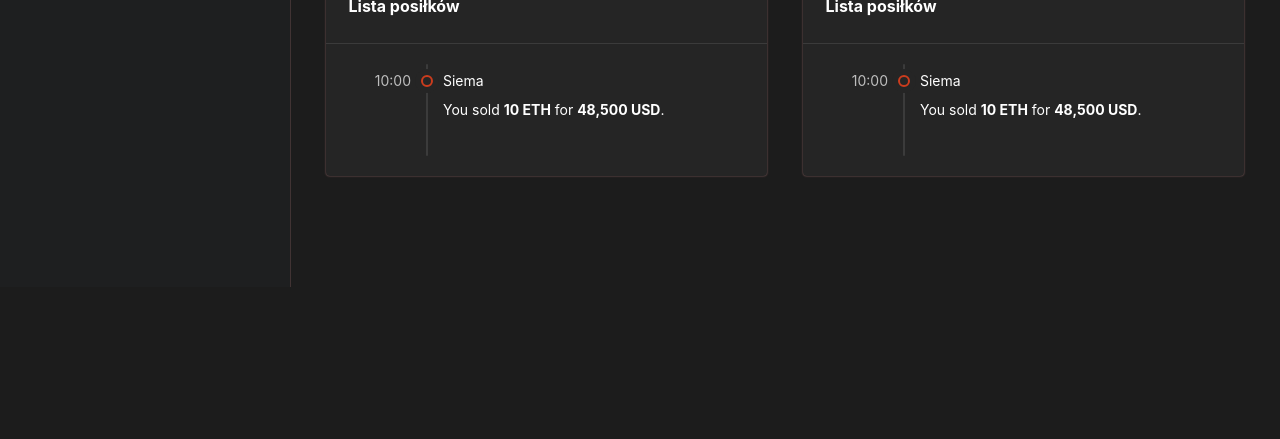
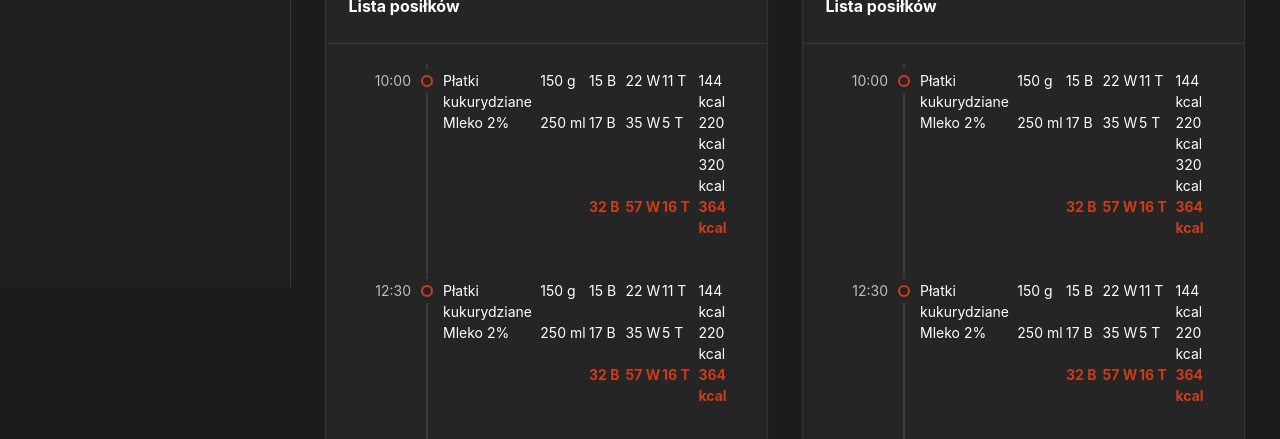
Before and after one commit to tomekrychtyk/dabelo-client, a React (Vite) app: page /diet/diary in a window 1280 px wide. Shown: the part 513-952 px from the top of the page. Before the commit the page ends 800 px from the top, so only its background shows below. Built offline with nearby package versions, Linux system fonts and the light colour scheme; no server answers.

Commit message:
Placeholder for nutritients values

```diff
--- a/src/features/diet/diary/MealList.tsx
+++ b/src/features/diet/diary/MealList.tsx
@@ -3,6 +3,7 @@ import {
   Box,
   Typography,
   Divider,
+  Grid,
   useTheme,
   styled
 } from '@mui/material';
@@ -80,16 +81,195 @@ const MealList = () => {
                 pb: 4
               }}
             >
-              <Typography>Siema</Typography>
-              <Typography
+              <Grid container>
+                <Grid item xs={4}>
+                  <Typography>Płatki kukurydziane</Typography>
+                </Grid>
+                <Grid item xs={2}>
+                  150 g
+                </Grid>
+                <Grid item xs={6}>
+                  <Grid container>
+                    <Grid item xs={3}>
+                      15 B
+                    </Grid>
+                    <Grid item xs={3}>
+                      22 W
+                    </Grid>
+                    <Grid item xs={3}>
+                      11 T
+                    </Grid>
+                    <Grid item xs={3}>
+                      144 kcal
+                    </Grid>
+                  </Grid>
+                </Grid>
+              </Grid>
+              <Grid container>
+                <Grid item xs={4}>
+                  <Typography>Mleko 2%</Typography>
+                </Grid>
+                <Grid item xs={2}>
+                  250 ml
+                </Grid>
+                <Grid item xs={6}>
+                  <Grid container>
+                    <Grid item xs={3}>
+                      17 B
+                    </Grid>
+                    <Grid item xs={3}>
+                      35 W
+                    </Grid>
+                    <Grid item xs={3}>
+                      5 T
+                    </Grid>
+                    <Grid item xs={3}>
+                      220 kcal 320 kcal
+                    </Grid>
+                  </Grid>
+                </Grid>
+              </Grid>
+              <Grid container>
+                <Grid item xs={4} />
+                <Grid item xs={2} />
+                <Grid item xs={6}>
+                  <Grid container sx={{ fontWeight: 700 }}>
+                    <Grid item xs={3}>
+                      <Typography sx={{ fontWeight: 700 }} color="primary">
+                        32 B
+                      </Typography>
+                    </Grid>
+                    <Grid item xs={3}>
+                      <Typography sx={{ fontWeight: 700 }} color="primary">
+                        57 W
+                      </Typography>
+                    </Grid>
+                    <Grid item xs={3}>
+                      <Typography sx={{ fontWeight: 700 }} color="primary">
+                        16 T
+                      </Typography>
+                    </Grid>
+                    <Grid item xs={3}>
+                      <Typography sx={{ fontWeight: 700 }} color="primary">
+                        364 kcal
+                      </Typography>
+                    </Grid>
+                  </Grid>
+                </Grid>
+              </Grid>
+            </TimelineContent>
+          </TimelineItem>
+
+          <TimelineItem
+            sx={{
+              p: 0
+            }}
+          >
+            <TimelineOppositeContent
+              sx={{
+                width: '85px',
+                flex: 'none'
+              }}
+              color="text.secondary"
+            >
+              12:30
+            </TimelineOppositeContent>
+            <TimelineSeparator
+              sx={{
+                position: 'relative'
+              }}
+            >
+              <TimelineDot
                 sx={{
-                  pt: 1
+                  marginTop: 0,
+                  top: theme.spacing(1.2)
                 }}
-                variant="body2"
-                color="text.primary"
-              >
-                You sold <b>10 ETH</b> for <b>48,500 USD</b>.
-              </Typography>
+                variant="outlined"
+                color="primary"
+              />
+              <TimelineConnector />
+            </TimelineSeparator>
+            <TimelineContent
+              sx={{
+                pb: 4
+              }}
+            >
+              <Grid container>
+                <Grid item xs={4}>
+                  <Typography>Płatki kukurydziane</Typography>
+                </Grid>
+                <Grid item xs={2}>
+                  150 g
+                </Grid>
+                <Grid item xs={6}>
+                  <Grid container>
+                    <Grid item xs={3}>
+                      15 B
+                    </Grid>
+                    <Grid item xs={3}>
+                      22 W
+                    </Grid>
+                    <Grid item xs={3}>
+                      11 T
+                    </Grid>
+                    <Grid item xs={3}>
+                      144 kcal
+                    </Grid>
+                  </Grid>
+                </Grid>
+              </Grid>
+              <Grid container>
+                <Grid item xs={4}>
+                  <Typography>Mleko 2%</Typography>
+                </Grid>
+                <Grid item xs={2}>
+                  250 ml
+                </Grid>
+                <Grid item xs={6}>
+                  <Grid container>
+                    <Grid item xs={3}>
+                      17 B
+                    </Grid>
+                    <Grid item xs={3}>
+                      35 W
+                    </Grid>
+                    <Grid item xs={3}>
+                      5 T
+                    </Grid>
+                    <Grid item xs={3}>
+                      220 kcal
+                    </Grid>
+                  </Grid>
+                </Grid>
+              </Grid>
+              <Grid container>
+                <Grid item xs={4} />
+                <Grid item xs={2} />
+                <Grid item xs={6}>
+                  <Grid container sx={{ fontWeight: 700 }}>
+                    <Grid item xs={3}>
+                      <Typography sx={{ fontWeight: 700 }} color="primary">
+                        32 B
+                      </Typography>
+                    </Grid>
+                    <Grid item xs={3}>
+                      <Typography sx={{ fontWeight: 700 }} color="primary">
+                        57 W
+                      </Typography>
+                    </Grid>
+                    <Grid item xs={3}>
+                      <Typography sx={{ fontWeight: 700 }} color="primary">
+                        16 T
+                      </Typography>
+                    </Grid>
+                    <Grid item xs={3}>
+                      <Typography sx={{ fontWeight: 700 }} color="primary">
+                        364 kcal
+                      </Typography>
+                    </Grid>
+                  </Grid>
+                </Grid>
+              </Grid>
             </TimelineContent>
           </TimelineItem>
         </Timeline>
```
